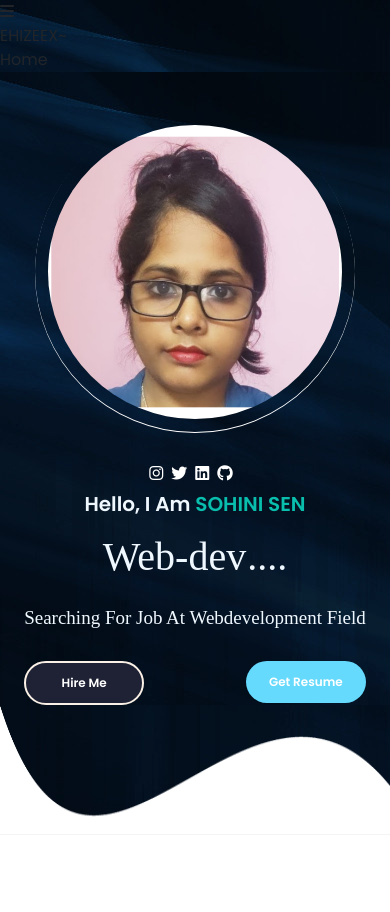
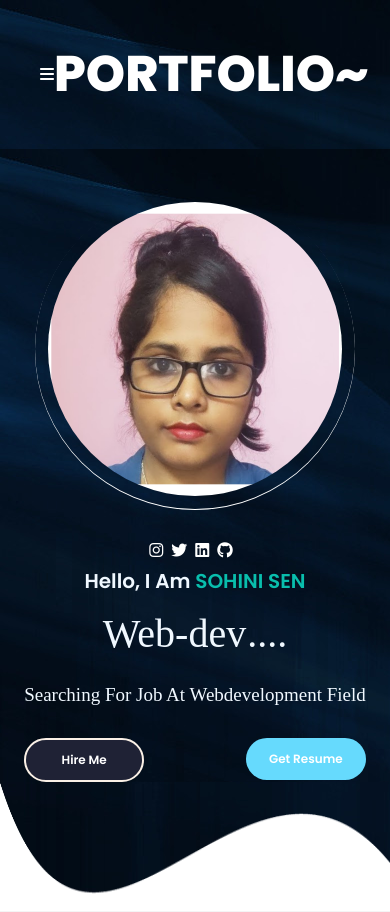
Before and after one commit to mimi544/Portfolio, a React (Create React App) app: page / in a window 390 px wide. Before the commit the page ends 844 px from the top, so only its background shows below. Built offline with nearby package versions, Linux system fonts and the light colour scheme; a web font is replaced by a local one.

Commit message:
responsive header added

```diff
--- a/src/PortfolioContainer/Home/Header/Header.css
+++ b/src/PortfolioContainer/Home/Header/Header.css
@@ -0,0 +1,87 @@
+.header-container {
+    display: flex;
+    justify-content: center;
+    height: 149px;
+    color: var(--white);
+  }
+  .header-parent {
+    display: flex;
+    align-items: center;
+    justify-content: space-around;
+    height: 100%;
+    width: 70%;
+    color: var(--white);
+  }
+  .header-logo {
+    font-size: 50px;
+    font-family: "Poppins ExtraBold";
+    color: var(--white);
+  }
+  .header-options {
+    display: flex;
+    align-items: center;
+  }
+  .header-option {
+    font-size: 16px;
+    cursor: pointer;
+    font-weight: 600;
+  }
+  .header-hamburger {
+    display: none;
+    color: var(--white);
+  }
+  .header-option-seperator {
+    margin: 0 50px 0 0;
+    color: var(--white);
+  }
+  .selected-header-option {
+    color: deepskyblue;
+  }
+  @media only screen and (max-width:110px){
+    .header-parent{
+        width: 80%;
+    }
+  }
+  @media only screen and (max-width:970px){
+    .header-hamburger{
+      display: block;
+    }
+    .header-parent{
+      width: 100%;
+      padding: 0 40px;
+      position: relative;
+    }
+    .header-options{
+      display: flex;
+      flex-direction: column;
+      position: absolute;
+      left: -100%;
+      top: 0px;
+      height: 100vh;
+      width: 100%;
+      justify-content: space-around;
+      background-color: #1f2235;
+      z-index: 1000;
+      opacity: 0.5;
+      transition: all 0.8s ease-out;
+    }
+    .header-option-seperator{
+      margin: 0;
+    }
+    .selected-header-option{
+      color: var(--white);
+    }
+    .header-option{
+      color: var(--white);
+    }
+    .header-hamburger-bars{
+      font-size: 36px;
+      cursor: pointer;
+      margin: 0px 10px;
+      color: var(--white);
+    }
+    .show-hamburger-options{
+      left: 0;
+      opacity: 1;
+    }
+  }
--- a/src/PortfolioContainer/Home/Header/Header.js
+++ b/src/PortfolioContainer/Home/Header/Header.js
@@ -70,7 +70,7 @@
           <FontAwesomeIcon className="header-hmburger-bars" icon={faBars} />
         </div>
         <div className="header-logo">
-          <span>EHIZEEX~</span>
+          <span>PORTFOLIO~</span>
         </div>
         <div
           className={
```
